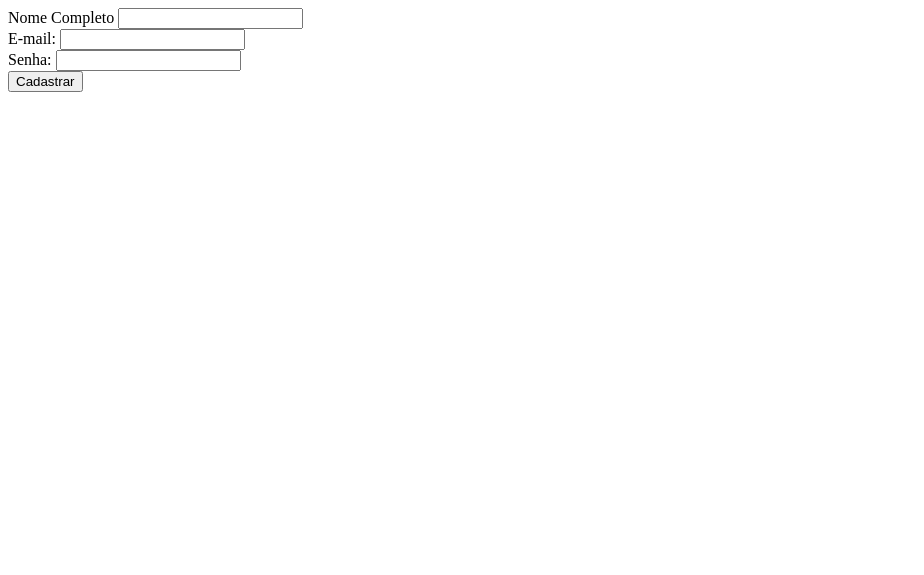
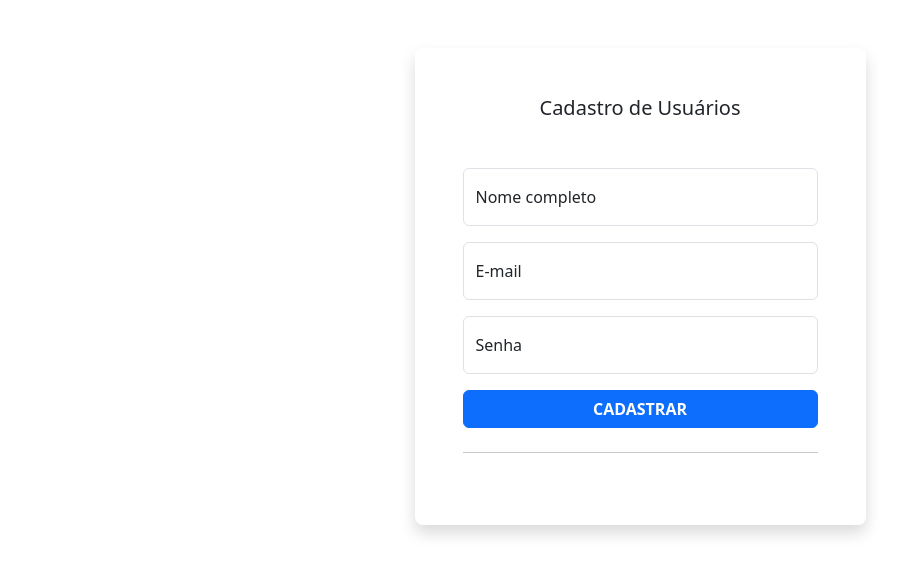
Before and after one commit to JoaoMatheusSCAVALCANTE/novosite, a Django app: page /cadastro/ in a window 1280 px wide. Shown: the top 575 px of the page, without its empty margins (0-924 px from the left). Run offline with Django 5.2, Linux system fonts and the light colour scheme; some libraries are stand-ins or nearby versions.

Commit message:
23082004(avaliativa)

```diff
--- a/usuarios/templates/usuarios/cadastro.html
+++ b/usuarios/templates/usuarios/cadastro.html
@@ -1,31 +1,45 @@
+{% load static %}
 <!DOCTYPE html>
 <html lang="pt-br">
     <head>
         <meta charset="UTF-8">
         <META http-equiv="X-UA-Compatible" content="IE-edge">
         <meta name="viewport" content="width=device-width, initial-scale=1.0">
+        <link href="{% static 'css/bootstrap.min.css'%}" rel = "stylesheet">
         <title>Cadastro de usuários</title>
     </head>
     <body>
         <div class="container">
-            <form action = "{% url 'cadastro' %}" method = "POST">
+            <div class="row">
+              <div class="col-sm-9 col-md-7 col-lg-5 mx-auto">
+                <div class="card border-0 shadow rounded-3 my-5">
+                  <div class="card-body p-4 p-sm-5">
+                    <h5 class="card-title text-center mb-5 fw-light fs-5">Cadastro de Usuários</h5>
+                    <form action="{% url 'cadastro' %}" method="POST">
                       {% csrf_token %}
-                <div class="input-name">
-                    <label for = "username">Nome Completo</label>
-                    <input type = "text" id = "username" name = "nome">
+                      <div class="form-floating mb-3">
+                        <input type="username" class="form-control" id="floatingInput" placeholder="username" name = "nome">
+                        <label for="floatingInput">Nome completo</label>
                       </div>
-                <div class = "input-email">
-                    <label for = "useremail">E-mail:</label>
-                    <input type = "email" id = "useremail" name = "email">
+                      <div class="form-floating mb-3">
+                        <input type="email" class="form-control" id="floatingInput" placeholder="name@example.com" name = "email">
+                        <label for="floatingInput">E-mail</label>
                       </div>
-                <div class = "input-password">
-                    <label for = "userpassword">Senha:</label>
-                    <input type = "password" id = "userpassword" name = "senha">
+                      <div class="form-floating mb-3">
+                        <input type="password" class="form-control" id="floatingPassword" placeholder="Password" name = "senha">
+                        <label for="floatingPassword">Senha</label>
                       </div>
-                <div class = "register-button">
-                    <button class="register-b" type = "submit">Cadastrar</button>
+
+
+                      <div class="d-grid">
+                        <button class="btn btn-primary btn-login text-uppercase fw-bold" type="submit">CADASTRAR</button>
                       </div>
+                      <hr class="my-4">
                     </form>
+                  </div>
+                </div>
+              </div>
+            </div>
           </div>
     </body>
 </html>
```
Also changed, not shown: db.sqlite3. Lines whose indentation alone changed are shown as unchanged.
